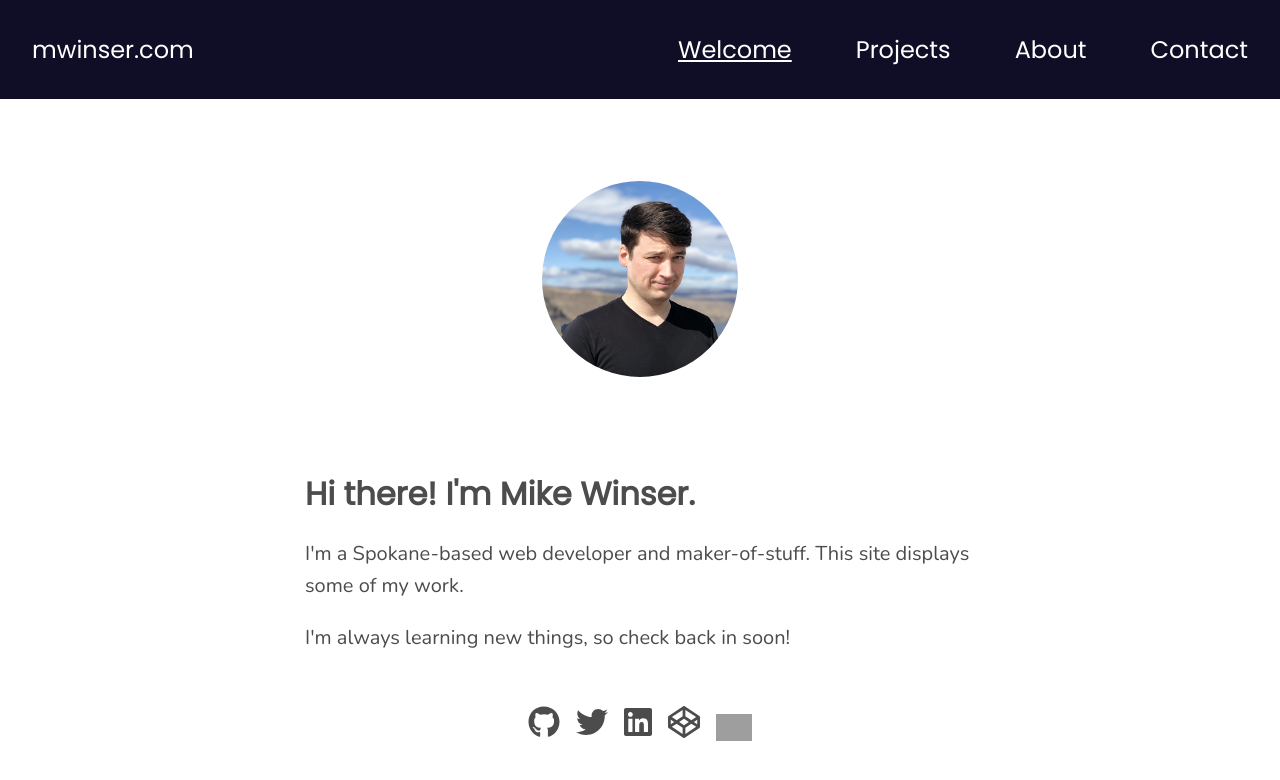
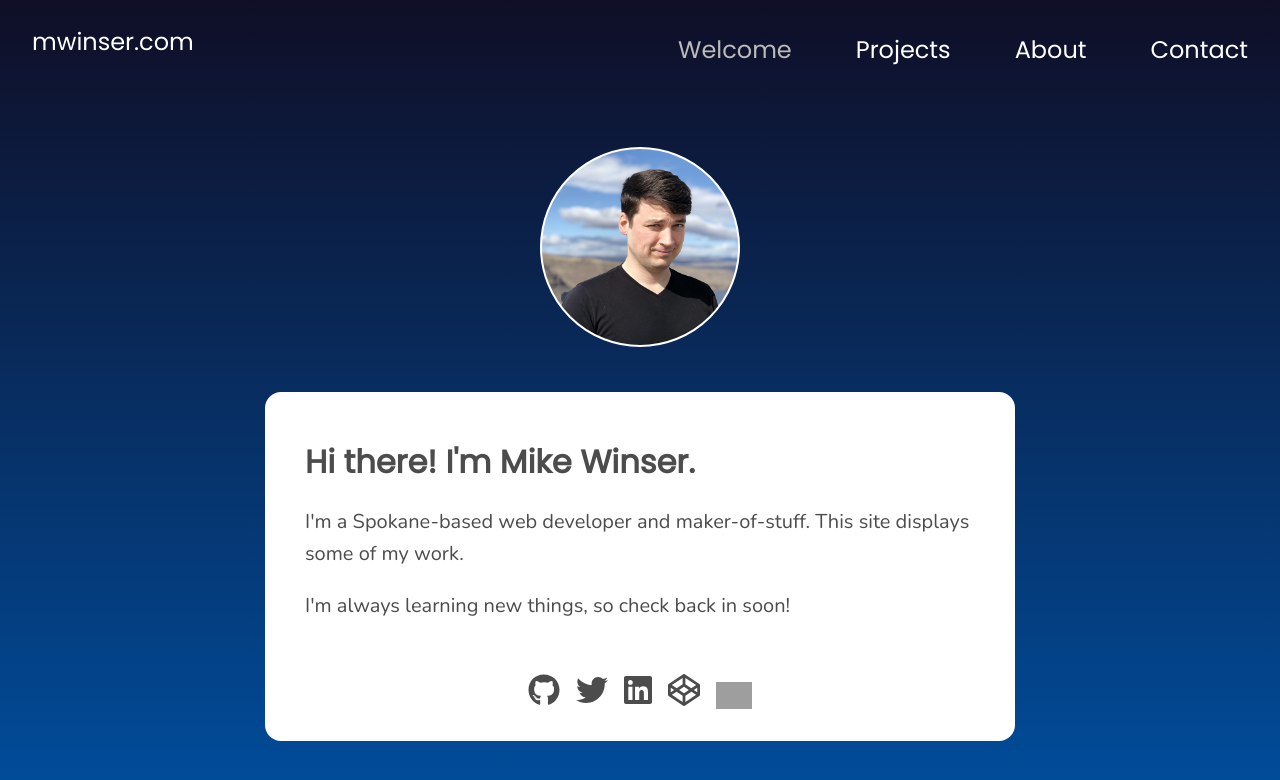
Before and after one commit to mwinser/portfolio, a React (Create React App) app: page / in a window 1280 px wide. Shown: the top 780 px of the page. Built offline with nearby package versions, Linux system fonts and the light colour scheme; grey boxes are pictures that could not be loaded.

Commit message:
style updates

```diff
--- a/src/App.css
+++ b/src/App.css
@@ -17,6 +17,7 @@ body{
   position: relative;
   -ms-overflow-style: none;  /* IE no vert scrollbar*/
   scrollbar-width: none;  /* Firefox no vert scrollbar */
+  background: linear-gradient(#0f0e26, #004d9c);
 }
 /*remove vertical scrollbar*/
 body::-webkit-scrollbar {
@@ -27,12 +28,11 @@ p{
   font-family: 'Nunito', sans-serif;
 }
 nav{
-  background-color: rgba(15,14,38,1);
   width: 100vw;
   display: flex;
   justify-content: space-between;
   color: white;
-  align-items: center;
+  align-items: flex-end;
 }
 #titlebar{
   font-size: 1.5rem;
@@ -41,16 +41,39 @@ nav{
 
 }
 
-a{
-  color: white;
+a {
+  position: relative;
+  color: #FFF;
   text-decoration: none;
+}
+
+a:hover {
+  color: #FFF;
+}
+
+a::before {
+  content: "";
+  position: absolute;
+  display: block;
+  width: 100%;
+  height: 2px;
+  bottom: 0;
+  left: 0;
+  background-color: #FFF;
+  transform: scaleX(0);
+  transition: transform 0.3s ease;
+}
+
+a:hover::before {
+  transform: scaleX(1);
 }
 
 nav i {
     display: flex;
     place-content: center;
     font-size: 1.5rem;
-    padding-right: .5rem;
+    padding: .75rem;
+    z-index: 2;
 }
 
 .ex {
@@ -80,13 +103,13 @@ nav ul {
     list-style: none;
     position: absolute;
     display: flex;
-    top: 2.5rem;
+    top: 0;
     right: 0;
     transform: translateX(300px);
     width: 50%;
     background: rgba(15,14,38,1);
     margin: 0;
-    padding-left: 1rem;
+    padding-left: 0;
     opacity: 0;
     flex-direction: column;
     z-index: 1;
@@ -109,16 +132,18 @@ nav ul i:hover {
 nav ul li {
     font-size: 1.5rem;
     width: 100%;
-    padding: 1em;
+    margin: 1em;
     display: grid;
     align-items: center;
 }
 nav ul li:hover {
-    background: rgba(37, 35, 94,1);
     cursor: pointer;
 }
 .current {
-  text-decoration: underline;
+  color: #bbb;
+}
+.current:hover {
+  color: white;
 }
 
 #img-frame{
@@ -278,7 +303,8 @@ nav ul.nav-open{
 nav ul li {
     width: auto;
     font-size: 1.2rem;
-    padding: .5rem
+    margin: .5rem;
+    margin-bottom: 0;
 }
 nav i {
     display: none;
@@ -304,7 +330,8 @@ nav i {
   }
   nav ul li {
     font-size: 1.5rem;
-    padding: 2rem;
+    margin: 2rem;
+    margin-bottom: 0;
   }
   .project-desc p {
     font-size: 1rem;
```
Also changed, not shown: 1 other file (tests, documents, lock files or other folders).
